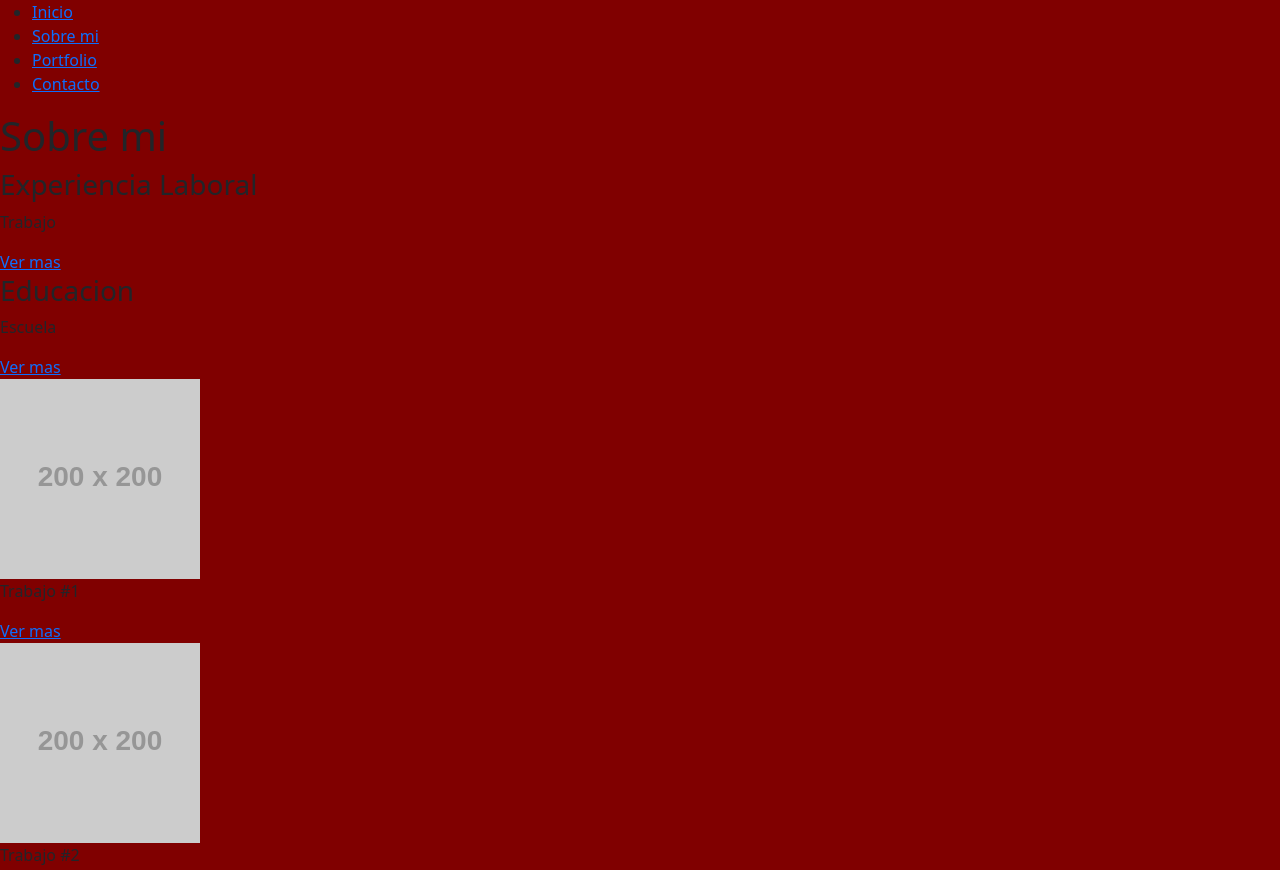
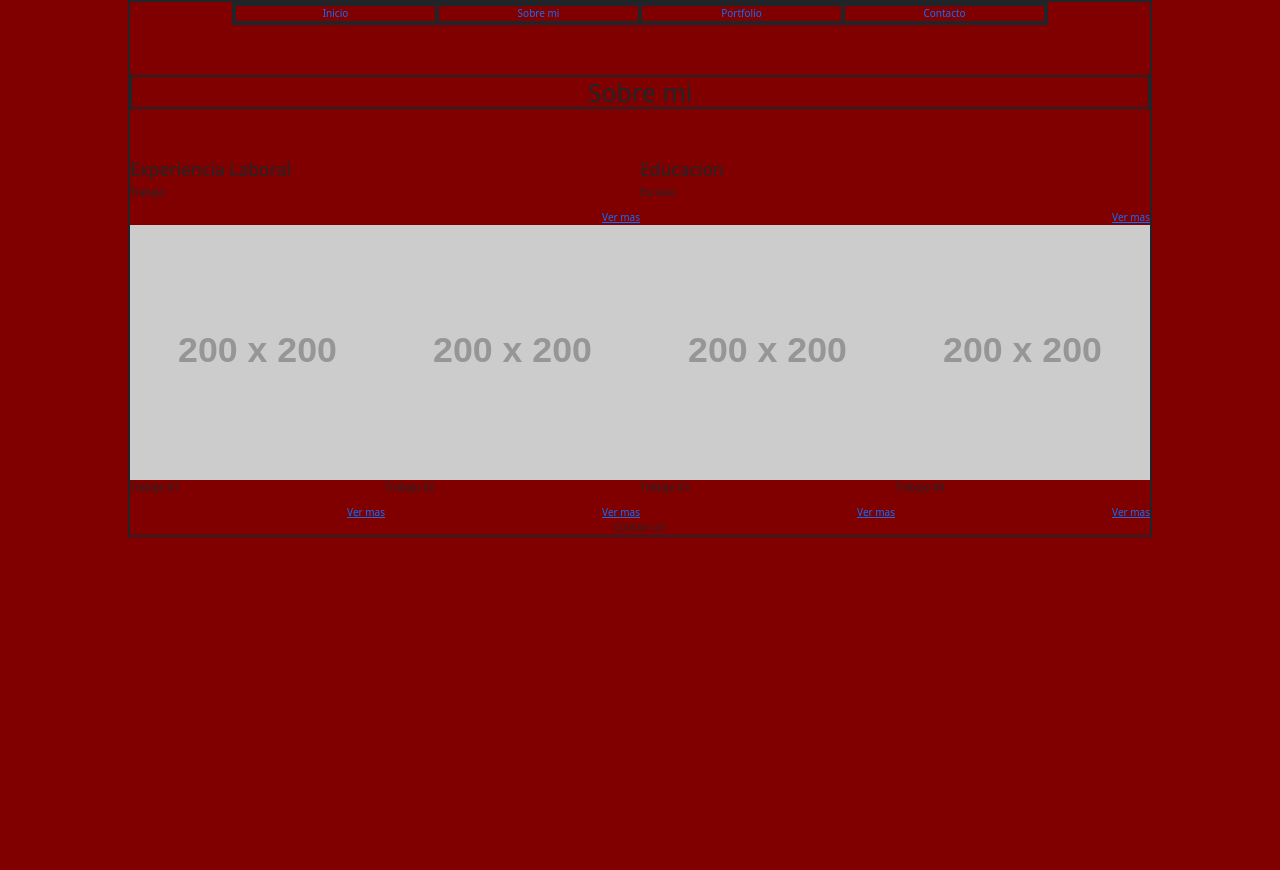
Before and after one commit to maybass/media, a plain HTML site: page index.html in a window 1280 px wide. Shown: the top 870 px of the page. After the commit the page ends 800 px from the top, so only its background shows below. Drawn offline with nearby package versions, Linux system fonts and the light colour scheme; placeholder pictures from the web are drawn by us.

Commit message:
Update style.css

```diff
--- a/style.css
+++ b/style.css
@@ -2,6 +2,78 @@
 	padding: 0;
 	margin: 0;
 	box-sizing: border-box;
+}
+
+
+html {
+	font-size : 62.5%;
+	width: 100%;
+
+}
+
+body {
+	max-width: 80%;
+	margin: auto;
+	height: auto;
+	border: 2px solid;
+}
+
+img {
+	width: 100%;
+	height: auto;
+   /* display: block;
+	margin: auto;*/
+}
+
+
+
+ul {
+	padding:0;
+	margin:0;
+	display: flex;
+	justify-content: space-between;
+	width: 80%;
+	margin: auto;
+	border: 2px solid;
+
+}
+
+ul li {
+	list-style: none;
+	text-align: center;
+	width: 100%;
+	margin: auto;
+	border: 2px solid;
+
+}
+
+ul li a {
+	text-decoration: none;
+}
+
+header h1 {
+
+	margin: 50px auto;
+	text-align: center;
+	border: 2px solid;
+}
+
+
+#sobremi,
+#portfolio {
+	display:flex;
+	justify-content: space-between;
+}
+
+
+
+.experiencia a,
+.trabajos a{
+	float: right;
+}
+
+#contacto {
+	text-align: center;
 }
 
 
```
